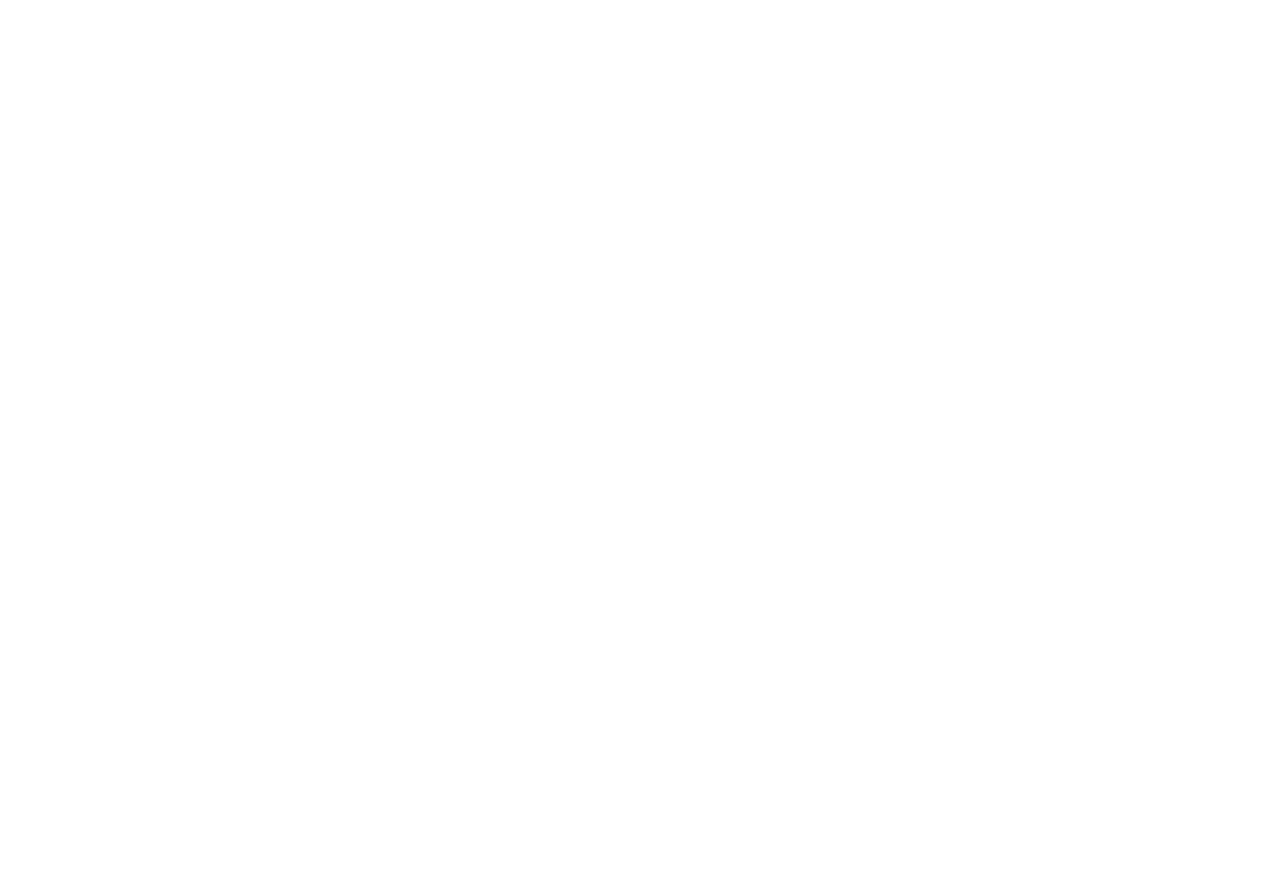
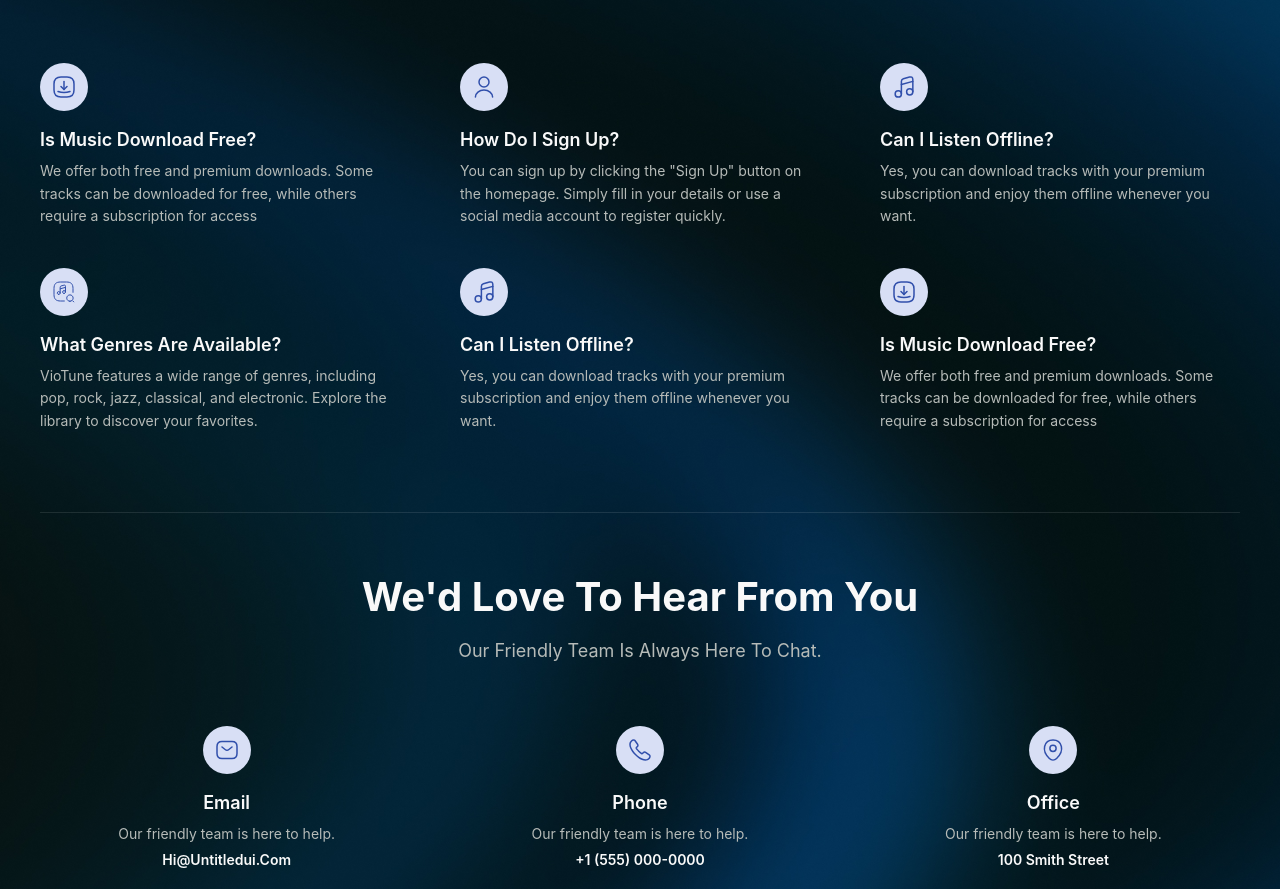
Before and after one commit to SE100-Q12-Team2/UIT-MUSIC-FE, a React (Vite) app: page /faq in a window 1280 px wide. Before the commit this address had no page. Shown: the part 208-1097 px from the top of the page. Before the commit the page ends 800 px from the top, so only its background shows below. Built offline with nearby package versions, Linux system fonts and the light colour scheme.

Commit message:
feat: Fix routing dependency + Implement FAQ screen in settings section

```diff
--- a/src/features/auth/pages/LoginPage.tsx
+++ b/src/features/auth/pages/LoginPage.tsx
@@ -1,7 +1,7 @@
 import React from "react";
-import "../styles/auth.css";
-import facebookLogo from "../assets/facebook.png";
-import googleLogo from "../assets/google.png";
+import "../../../styles/auth.css";
+import facebookLogo from "../../../assets/facebook.png";
+import googleLogo from "../../../assets/google.png";
 
 const LoginPage: React.FC = () => {
   return (
--- a/src/features/auth/pages/SignInPage.tsx
+++ b/src/features/auth/pages/SignInPage.tsx
@@ -1,7 +1,7 @@
 import React from "react";
-import "../styles/auth.css";
-import facebookLogo from "../assets/facebook.png";
-import googleLogo from "../assets/google.png";
+import "../../../styles/auth.css";
+import facebookLogo from "../../../assets/facebook.png";
+import googleLogo from "../../../assets/google.png";
 
 const SignInPage: React.FC = () => {
   return (
--- /dev/null
+++ b/src/features/settings/components/ContactItem.tsx
@@ -0,0 +1,23 @@
+import React from 'react';
+
+interface ContactItemProps {
+  icon: React.ReactNode;
+  title: string;
+  description: string;
+  contactInfo: string;
+}
+
+const ContactItem: React.FC<ContactItemProps> = ({ icon, title, description, contactInfo }) => {
+  return (
+    <div className="contact-item">
+      <div className="contact-item__icon">
+        {icon}
+      </div>
+      <h3 className="contact-item__title">{title}</h3>
+      <p className="contact-item__description">{description}</p>
+      <p className="contact-item__info">{contactInfo}</p>
+    </div>
+  );
+};
+
+export default ContactItem;
--- /dev/null
+++ b/src/features/settings/components/ContactSection.tsx
@@ -0,0 +1,52 @@
+import React from 'react';
+import ContactItem from './ContactItem';
+
+// Import SVG icons from assets
+import emailIcon from '@/assets/email.svg';
+import phoneIcon from '@/assets/phone.svg';
+import locationIcon from '@/assets/location.svg';
+
+const contactData = [
+  {
+    icon: emailIcon,
+    title: 'Email',
+    description: 'Our friendly team is here to help.',
+    contactInfo: 'Hi@Untitledui.Com'
+  },
+  {
+    icon: phoneIcon,
+    title: 'Phone',
+    description: 'Our friendly team is here to help.',
+    contactInfo: '+1 (555) 000-0000'
+  },
+  {
+    icon: locationIcon,
+    title: 'Office',
+    description: 'Our friendly team is here to help.',
+    contactInfo: '100 Smith Street'
+  }
+];
+
+const ContactSection: React.FC = () => {
+  return (
+    <section className="contact-section">
+      <div className="contact-section__header">
+        <h2 className="contact-section__title">We'd Love To Hear From You</h2>
+        <p className="contact-section__subtitle">Our Friendly Team Is Always Here To Chat.</p>
+      </div>
+      <div className="contact-section__grid">
+        {contactData.map((item, index) => (
+          <ContactItem
+            key={index}
+            icon={<img src={item.icon} alt={item.title} />}
+            title={item.title}
+            description={item.description}
+            contactInfo={item.contactInfo}
+          />
+        ))}
+      </div>
+    </section>
+  );
+};
+
+export default ContactSection;
--- /dev/null
+++ b/src/features/settings/components/FAQItem.tsx
@@ -0,0 +1,21 @@
+import React from 'react';
+
+interface FAQItemProps {
+  icon: React.ReactNode;
+  title: string;
+  description: string;
+}
+
+const FAQItem: React.FC<FAQItemProps> = ({ icon, title, description }) => {
+  return (
+    <div className="faq-item">
+      <div className="faq-item__icon">
+        {icon}
+      </div>
+      <h3 className="faq-item__title">{title}</h3>
+      <p className="faq-item__description">{description}</p>
+    </div>
+  );
+};
+
+export default FAQItem;
--- /dev/null
+++ b/src/features/settings/components/FAQSection.tsx
@@ -0,0 +1,67 @@
+import React from 'react';
+import FAQItem from './FAQItem';
+
+// Import SVG icons from assets
+import downloadIcon from '@/assets/download.svg';
+import profileIcon from '@/assets/profile.svg';
+import musicIcon from '@/assets/music-icon.svg';
+import findMusicIcon from '@/assets/find-music.svg';
+
+const faqData = [
+  {
+    icon: downloadIcon,
+    title: 'Is Music Download Free?',
+    description: 'We offer both free and premium downloads. Some tracks can be downloaded for free, while others require a subscription for access'
+  },
+  {
+    icon: profileIcon,
+    title: 'How Do I Sign Up?',
+    description: 'You can sign up by clicking the "Sign Up" button on the homepage. Simply fill in your details or use a social media account to register quickly.'
+  },
+  {
+    icon: musicIcon,
+    title: 'Can I Listen Offline?',
+    description: 'Yes, you can download tracks with your premium subscription and enjoy them offline whenever you want.'
+  },
+  {
+    icon: findMusicIcon,
+    title: 'What Genres Are Available?',
+    description: 'VioTune features a wide range of genres, including pop, rock, jazz, classical, and electronic. Explore the library to discover your favorites.'
+  },
+  {
+    icon: musicIcon,
+    title: 'Can I Listen Offline?',
+    description: 'Yes, you can download tracks with your premium subscription and enjoy them offline whenever you want.'
+  },
+  {
+    icon: downloadIcon,
+    title: 'Is Music Download Free?',
+    description: 'We offer both free and premium downloads. Some tracks can be downloaded for free, while others require a subscription for access'
+  }
+];
+
+const FAQSection: React.FC = () => {
+  return (
+    <section className="faq-section">
+      <div className="faq-section__header">
+        <h2 className="faq-section__title">Ask Us Anything</h2>
+        <p className="faq-section__subtitle">
+          Need Something Cleared Up? Here Are Our Most<br />
+          Frequently Asked Questions.
+        </p>
+      </div>
+      <div className="faq-section__grid">
+        {faqData.map((item, index) => (
+          <FAQItem
+            key={index}
+            icon={<img src={item.icon} alt={item.title} />}
+            title={item.title}
+            description={item.description}
+          />
+        ))}
+      </div>
+    </section>
+  );
+};
+
+export default FAQSection;
--- /dev/null
+++ b/src/features/settings/components/index.ts
@@ -0,0 +1,4 @@
+export { default as FAQItem } from './FAQItem';
+export { default as FAQSection } from './FAQSection';
+export { default as ContactItem } from './ContactItem';
+export { default as ContactSection } from './ContactSection';
--- /dev/null
+++ b/src/features/settings/pages/faq.tsx
@@ -0,0 +1,20 @@
+import React from 'react';
+import { FAQSection, ContactSection } from '../components';
+import '@/styles/faq.css';
+import Footer from '@/shared/components/ui/footer';
+import backgroundSubscription from '@/assets/background-subscription.jpg';
+
+const FAQPage: React.FC = () => {
+  return (
+    <div
+      className="faq-page"
+      style={{ backgroundImage: `url(${backgroundSubscription})` }}
+    >
+      <FAQSection />
+      <ContactSection />
+      <Footer/>
+    </div>
+  );
+};
+
+export default FAQPage;
--- /dev/null
+++ b/src/styles/faq.css
@@ -0,0 +1,202 @@
+/* FAQ Page Styles */
+.faq-page {
+  min-height: 100vh;
+  background-size: cover;
+  background-position: center;
+  background-repeat: no-repeat;
+  background-attachment: fixed;
+  padding: 80px 20px;
+  font-family: "Inter", system-ui, -apple-system, BlinkMacSystemFont, "Segoe UI", sans-serif;
+}
+
+/* FAQ Section Styles */
+.faq-section {
+  max-width: 1200px;
+  margin: 0 auto 80px;
+}
+
+.faq-section__header {
+  text-align: center;
+  margin-bottom: 60px;
+}
+
+.faq-section__title {
+  font-size: 48px;
+  font-weight: 700;
+  color: var(--color-white-10);
+  margin: 0 0 16px;
+  line-height: 1.2;
+}
+
+.faq-section__subtitle {
+  font-size: 18px;
+  color: var(--color-white-60);
+  margin: 0;
+  line-height: 1.6;
+}
+
+.faq-section__grid {
+  display: grid;
+  grid-template-columns: repeat(3, 1fr);
+  gap: 40px 60px;
+}
+
+/* FAQ Item Styles */
+.faq-item {
+  display: flex;
+  flex-direction: column;
+  align-items: flex-start;
+}
+
+.faq-item__icon {
+  margin-bottom: 16px;
+}
+
+.faq-item__icon svg {
+  width: 48px;
+  height: 48px;
+}
+
+.faq-item__title {
+  font-size: 18px;
+  font-weight: 600;
+  color: var(--color-white-10);
+  margin: 0 0 8px;
+  line-height: 1.4;
+}
+
+.faq-item__description {
+  font-size: 14px;
+  color: var(--color-white-60);
+  margin: 0;
+  line-height: 1.6;
+}
+
+/* Contact Section Styles */
+.contact-section {
+  max-width: 1200px;
+  margin: 0 auto;
+  padding-top: 60px;
+  border-top: 1px solid rgba(255, 255, 255, 0.1);
+}
+
+.contact-section__header {
+  text-align: center;
+  margin-bottom: 60px;
+}
+
+.contact-section__title {
+  font-size: 40px;
+  font-weight: 700;
+  color: var(--color-white-10);
+  margin: 0 0 16px;
+  line-height: 1.2;
+}
+
+.contact-section__subtitle {
+  font-size: 18px;
+  color: var(--color-white-60);
+  margin: 0;
+  line-height: 1.6;
+}
+
+.contact-section__grid {
+  display: grid;
+  grid-template-columns: repeat(3, 1fr);
+  gap: 40px;
+}
+
+/* Contact Item Styles */
+.contact-item {
+  display: flex;
+  flex-direction: column;
+  align-items: center;
+  text-align: center;
+}
+
+.contact-item__icon {
+  margin-bottom: 16px;
+}
+
+.contact-item__icon svg {
+  width: 48px;
+  height: 48px;
+}
+
+.contact-item__title {
+  font-size: 18px;
+  font-weight: 600;
+  color: var(--color-white-10);
+  margin: 0 0 8px;
+  line-height: 1.4;
+}
+
+.contact-item__description {
+  font-size: 14px;
+  color: var(--color-white-60);
+  margin: 0 0 4px;
+  line-height: 1.6;
+}
+
+.contact-item__info {
+  font-size: 14px;
+  font-weight: 600;
+  color: var(--color-white-10);
+  margin: 0;
+  line-height: 1.6;
+}
+
+/* Responsive Styles */
+@media (max-width: 1024px) {
+  .faq-section__grid {
+    grid-template-columns: repeat(2, 1fr);
+    gap: 32px 40px;
+  }
+
+  .contact-section__grid {
+    grid-template-columns: repeat(3, 1fr);
+    gap: 32px;
+  }
+
+  .faq-section__title {
+    font-size: 40px;
+  }
+
+  .contact-section__title {
+    font-size: 32px;
+  }
+}
+
+@media (max-width: 768px) {
+  .faq-page {
+    padding: 60px 16px;
+  }
+
+  .faq-section__grid {
+    grid-template-columns: 1fr;
+    gap: 32px;
+  }
+
+  .contact-section__grid {
+    grid-template-columns: 1fr;
+    gap: 40px;
+  }
+
+  .faq-section__title {
+    font-size: 32px;
+  }
+
+  .contact-section__title {
+    font-size: 28px;
+  }
+
+  .faq-section__subtitle,
+  .contact-section__subtitle {
+    font-size: 16px;
+  }
+
+  .faq-item {
+    align-items: center;
+    text-align: center;
+  }
+}
```
Also changed, not shown: src/app/router.tsx (+20 -4 lines), 1 other file (tests, documents, lock files or other folders).
